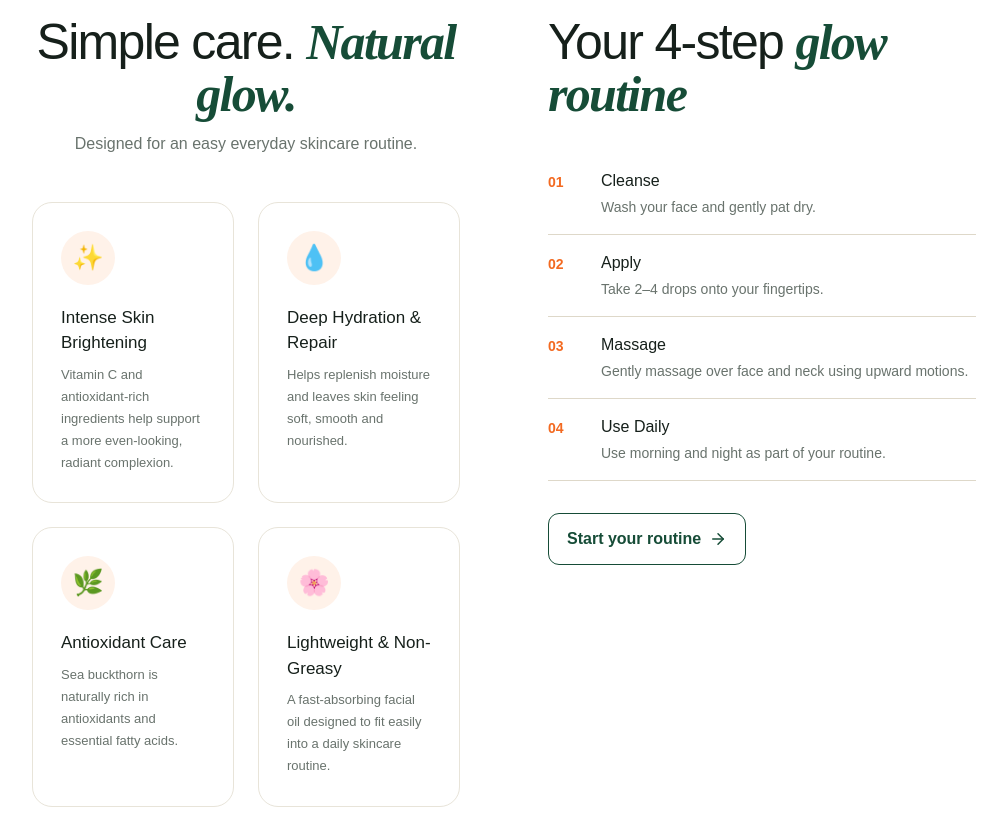
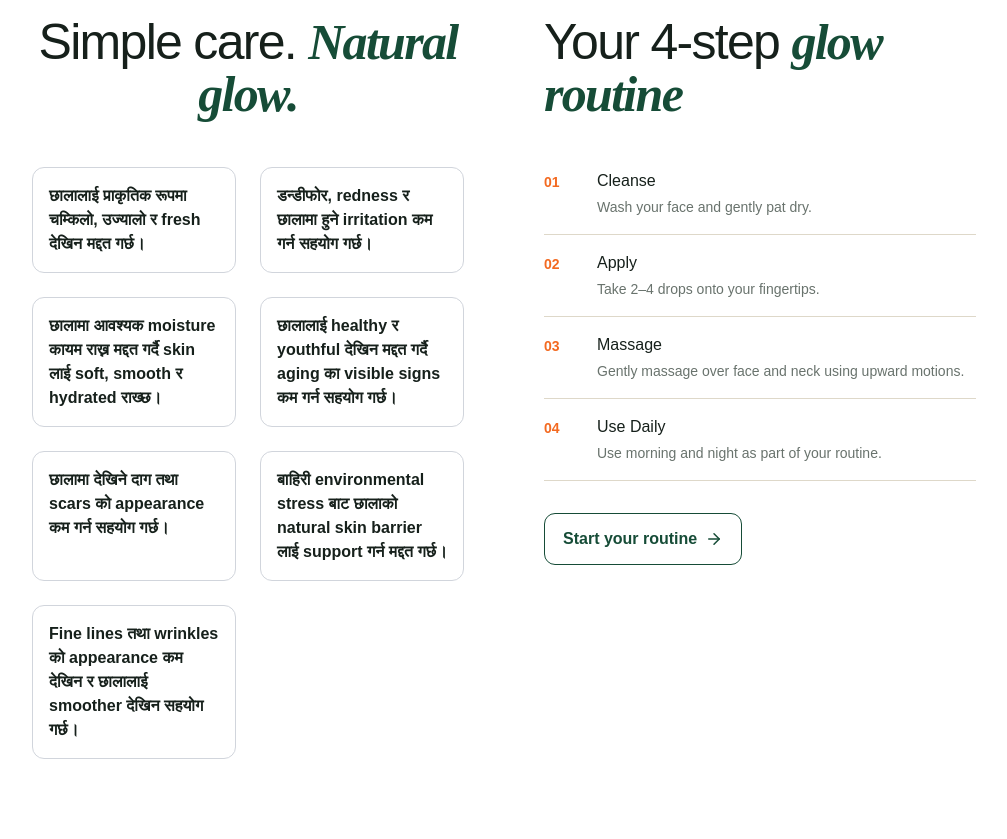
Before and after one commit to Product-Engineer-Sushant/Sea-buckthorn, a React (Vite) app: page / in a window 1280 px wide. Shown: the part 1900-2739 px from the top of the page, without its empty margins (136-1143 px from the left). After the commit the page ends 2691 px from the top, so only its background shows below. Built offline with nearby package versions, Linux system fonts and the light colour scheme; no server answers.

Commit message:
simple care

```diff
--- a/src/main.jsx
+++ b/src/main.jsx
@@ -25,12 +25,13 @@ const IMAGES = [
 ];
 
 const benefits = [
-  ["✨", "Intense Skin Brightening", "Vitamin C and antioxidant-rich ingredients help support a more even-looking, radiant complexion."],
-  ["💧", "Deep Hydration & Repair", "Helps replenish moisture and leaves skin feeling soft, smooth and nourished."],
-  ["🌿", "Antioxidant Care", "Sea buckthorn is naturally rich in antioxidants and essential fatty acids."],
-  ["🌸", "Lightweight & Non-Greasy", "A fast-absorbing facial oil designed to fit easily into a daily skincare routine."]
-];
-
+    [ "छालामा चमक र उज्यालोपन (Natural Glow)", "छालालाई प्राकृतिक रूपमा चम्किलो, उज्यालो र fresh देखिन मद्दत गर्छ।" ],
+    [ "डन्डीफोर र डाबर कम गर्छ (Acne & Inflammation Control)", "डन्डीफोर, redness र छालामा हुने irritation कम गर्न सहयोग गर्छ।" ],
+    [ "छालालाई गहिरो ओसिलोपन दिन्छ (Deep Hydration)", "छालामा आवश्यक moisture कायम राख्न मद्दत गर्दै skin लाई soft, smooth र hydrated राख्छ।" ],
+    [ "बुढ्यौलीको लक्षण कम गर्छ (Anti-Aging)", "छालालाई healthy र youthful देखिन मद्दत गर्दै aging का visible signs कम गर्न सहयोग गर्छ।" ],
+    [ "दाग र खत पुरिन मद्दत गर्छ (Fades Scars)", "छालामा देखिने दाग तथा scars को appearance कम गर्न सहयोग गर्छ।" ],
+    [ "घाम र प्रदूषणबाट सुरक्षा (Skin Barrier Protection)", "बाहिरी environmental stress बाट छालाको natural skin barrier लाई support गर्न मद्दत गर्छ।" ],
+    [ "चाउरी र Fine Lines कम गर्न सहयोग", "Fine lines तथा wrinkles को appearance कम देखिन र छालालाई smoother देखिन सहयोग गर्छ।" ] ];
 const steps = [
   ["01", "Cleanse", "Wash your face and gently pat dry."],
   ["02", "Apply", "Take 2–4 drops onto your fingertips."],
@@ -156,7 +157,7 @@ function App() {
           </div>
 
         <section >
-            <div className="grid grid-cols-1 sm:grid-cols-2 gap-6 md:mx-34">
+            <div className="grid grid-cols-1 sm:grid-cols-2 gap-4 md:mx-34">
               {/* Left Side */}
               <div className="p-8">
                 <div className="sectionHead">
@@ -164,14 +165,12 @@ function App() {
                   <h2>
                     Simple care. <em>Natural glow.</em>
                   </h2>
-                  <p>Designed for an easy everyday skincare routine.</p>
                 </div>
 
               <div className="grid grid-cols-1 sm:grid-cols-2 gap-6">
                 {benefits.map(([icon, title, text]) => (
-                  <article className="benefit" key={title}>
-                    <div className="benefitIcon">{icon}</div>
-                    <h3>{title}</h3>
+                  <article className="border border-gray-300 p-4 rounded-xl" key={title}>
+                    <h3 className="font-semibold">{title}</h3>
                     <p>{text}</p>
                   </article>
                 ))}
```
